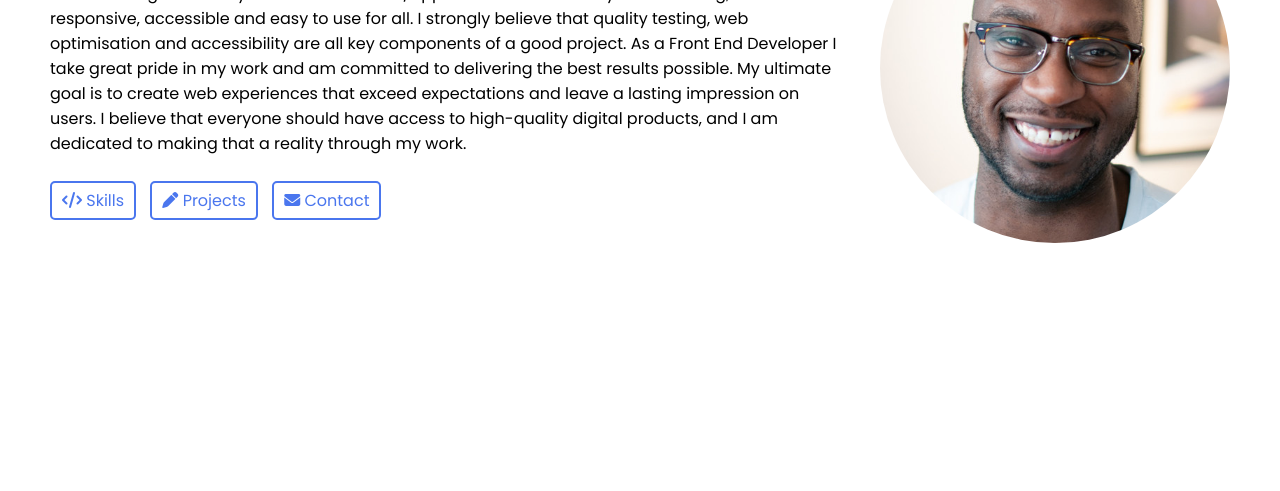
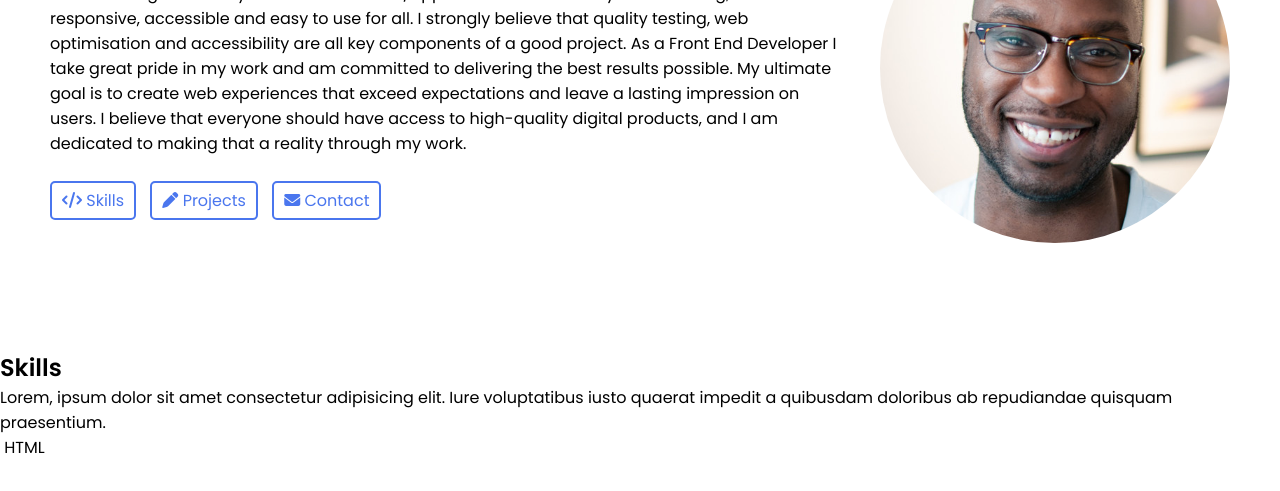
Before and after one commit to lawlawson/personal-portfolio-webpage, a plain HTML site: page index.html in a window 1280 px wide. Shown: the part 237-728 px from the top of the page. Drawn offline with Linux system fonts and the light colour scheme; files whose address does not match are found by name.

Commit message:
added logo images

```diff
--- a/index.html
+++ b/index.html
@@ -83,7 +83,21 @@
           <img src="headshot.png" alt="picture of Lawrence" />
         </div>
       </section>
-      <section id="skills"></section>
+      <section id="skills">
+        <h2>Skills</h2>
+        <div class="text">
+          Lorem, ipsum dolor sit amet consectetur adipisicing elit. Iure
+          voluptatibus iusto quaerat impedit a quibusdam doloribus ab
+          repudiandae quisquam praesentium.
+        </div>
+
+        <div class="cells">
+          <div class="cell">
+            <img src="" alt="" />
+            <span>HTML</span>
+          </div>
+        </div>
+      </section>
       <section id="projects"></section>
       <section id="contact"></section>
     </main>
```
Also changed, not shown: images/css.png (added), images/headshot.png (renamed from headshot.png), images/html.png (added), images/js.png (added), images/react.png (added).
